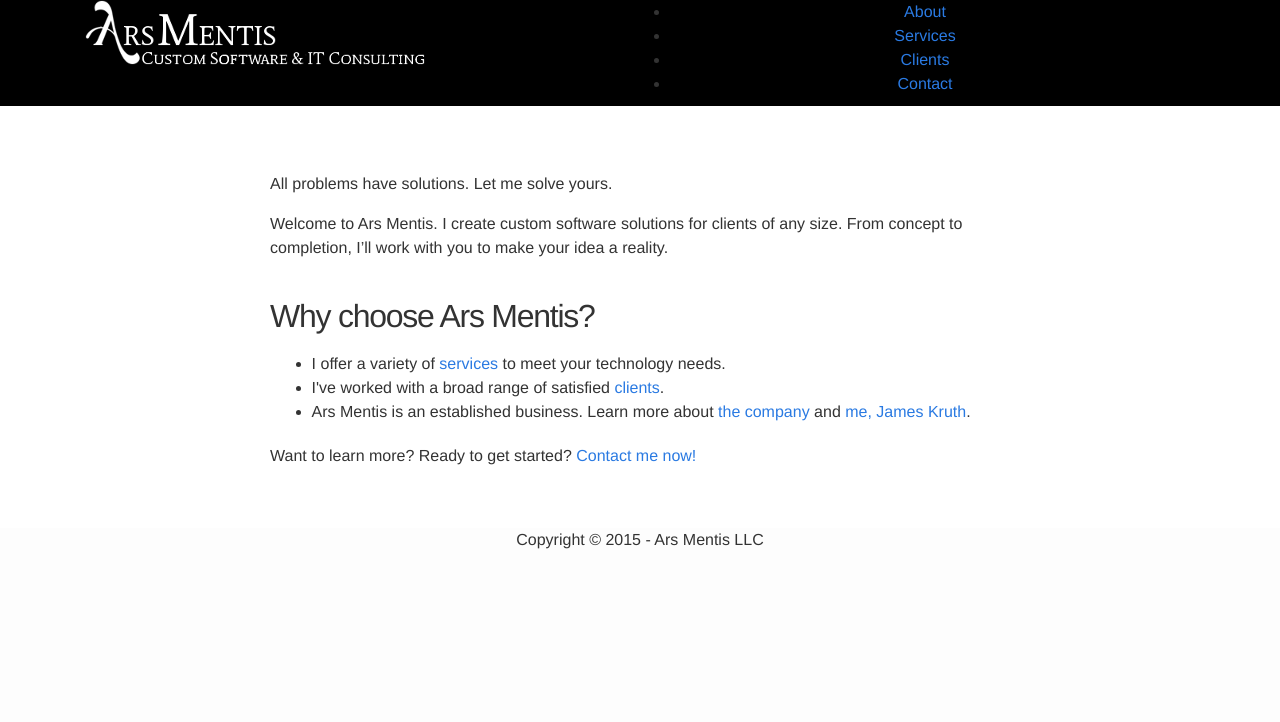
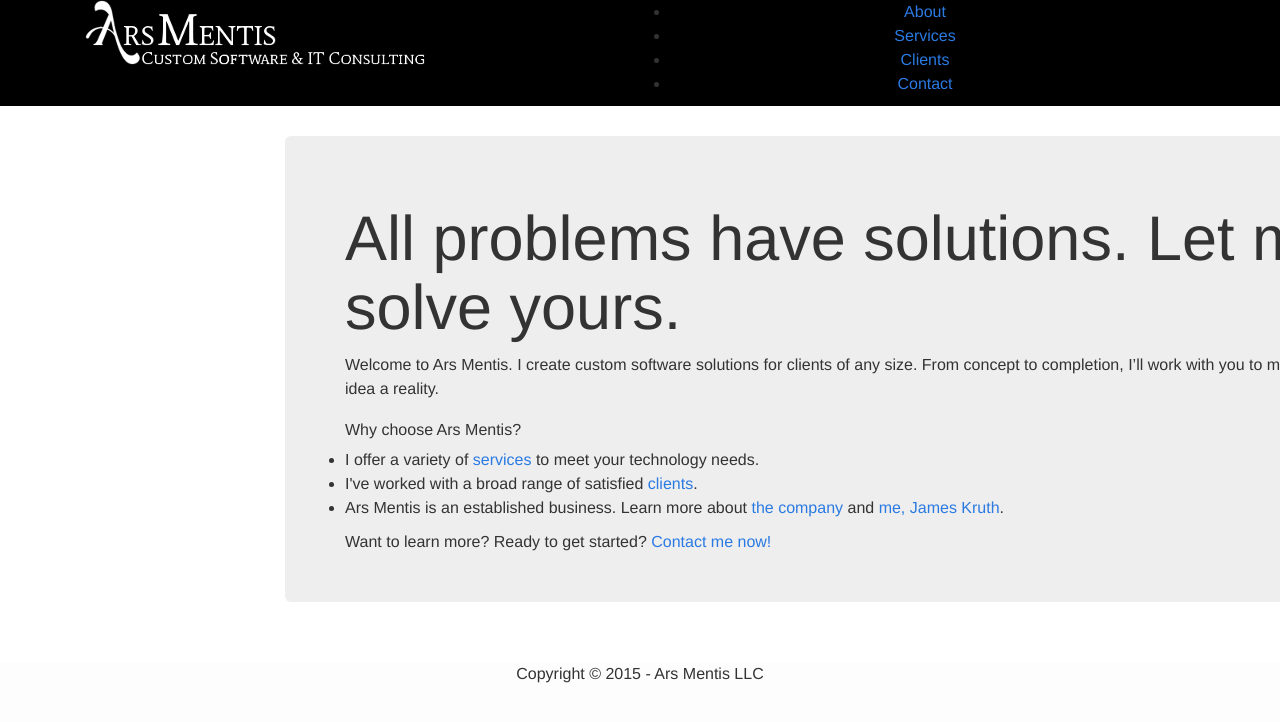
Before and after one commit to arsmentis/arsmentis-jekyll, a Jekyll site: the page built from index.html, in a window 1280 px wide. Shown: the top 722 px of the page. Built offline with Jekyll 4.4.1, drawn with Linux system fonts in a browser that asks for light colours; nearby versions of some CDN libraries.

Commit message:
added layout for page content

```diff
--- a/_layouts/page.html
+++ b/_layouts/page.html
@@ -1,14 +1,13 @@
 ---
 layout: default
 ---
-<div class="post">
-
-  <header class="post-header">
-    <h1>{{ page.title }}</h1>
-  </header>
-
-  <article class="post-content">
-  {{ content }}
-  </article>
-
+<div class="container">
+  <div class="jumbotron">
+    {% if page.title == true %}
+      <h1>{{ page.title }}</h1>
+      <article>{{ content }}</article>
+    {% else %}
+      <article>{{ content }}</article>
+    {% endif %}
+  </div>
 </div>
```
